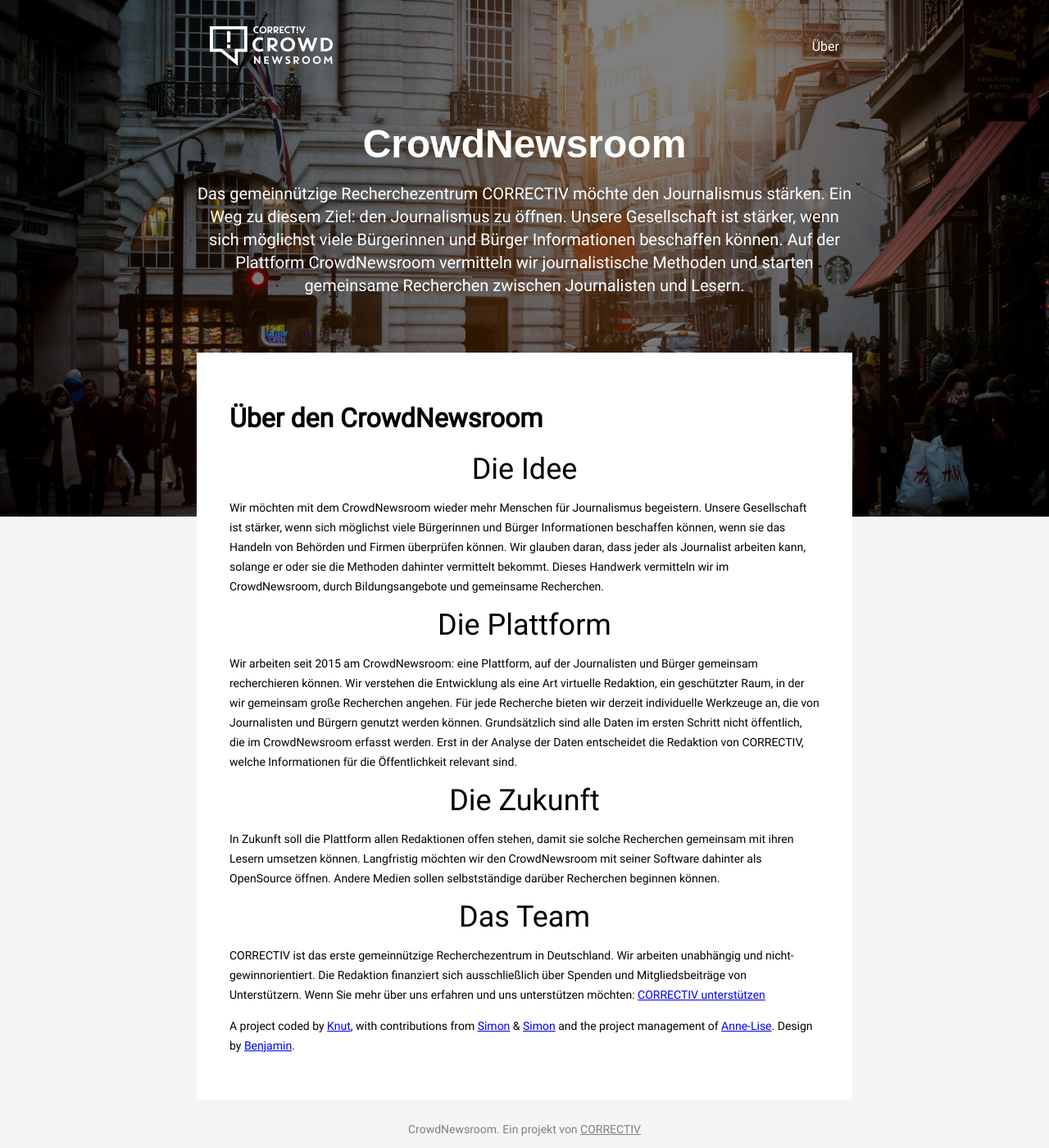
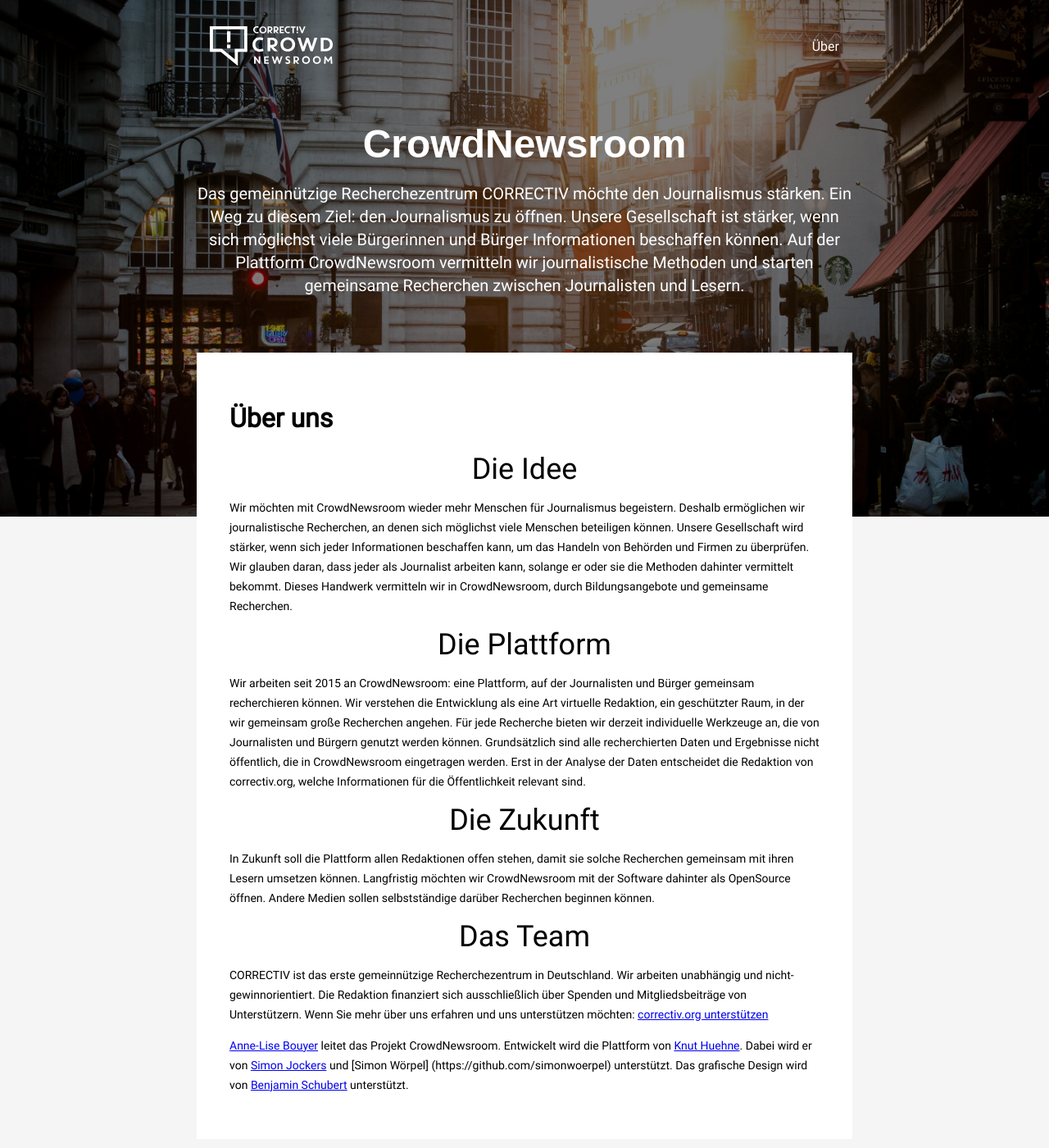
Before and after one commit to correctiv/cnr-landingpage, a Jekyll site: the page built from _pages/ueber.md, in a window 1280 px wide and 1400 px high. Shown: the whole window at 82% size. Built offline with Jekyll 4.4.1, drawn with Linux system fonts in a browser that asks for light colours.

Commit message:
ueber texts updated

```diff
--- a/_pages/ueber.md
+++ b/_pages/ueber.md
@@ -3,19 +3,19 @@
 title: Über
 permalink: /ueber
 ---
-# Über den CrowdNewsroom
+# Über uns
 
 ## Die Idee
-Wir möchten mit dem CrowdNewsroom wieder mehr Menschen für Journalismus begeistern. Unsere Gesellschaft ist stärker, wenn sich möglichst viele Bürgerinnen und Bürger Informationen beschaffen können, wenn sie das Handeln von Behörden und Firmen überprüfen können. Wir glauben daran, dass jeder als Journalist arbeiten kann, solange er oder sie die Methoden dahinter vermittelt bekommt. Dieses Handwerk vermitteln wir im CrowdNewsroom, durch Bildungsangebote und gemeinsame Recherchen.
+Wir möchten mit CrowdNewsroom wieder mehr Menschen für Journalismus begeistern. Deshalb ermöglichen wir journalistische Recherchen, an denen sich möglichst viele Menschen beteiligen können. Unsere Gesellschaft wird stärker, wenn sich jeder Informationen beschaffen kann, um das Handeln von Behörden und Firmen zu überprüfen. Wir glauben daran, dass jeder als Journalist arbeiten kann, solange er oder sie die Methoden dahinter vermittelt bekommt. Dieses Handwerk vermitteln wir in CrowdNewsroom, durch Bildungsangebote und gemeinsame Recherchen.
 
 ## Die Plattform
-Wir arbeiten seit 2015 am CrowdNewsroom: eine Plattform, auf der Journalisten und Bürger gemeinsam recherchieren können. Wir verstehen die Entwicklung als eine Art virtuelle Redaktion, ein geschützter Raum, in der wir gemeinsam große Recherchen angehen. Für jede Recherche bieten wir derzeit individuelle Werkzeuge an, die von Journalisten und Bürgern genutzt werden können. Grundsätzlich sind alle Daten im ersten Schritt nicht öffentlich, die im CrowdNewsroom erfasst werden. Erst in der Analyse der Daten entscheidet die Redaktion von CORRECTIV, welche Informationen für die Öffentlichkeit relevant sind.
+Wir arbeiten seit 2015 an CrowdNewsroom: eine Plattform, auf der Journalisten und Bürger gemeinsam recherchieren können. Wir verstehen die Entwicklung als eine Art virtuelle Redaktion, ein geschützter Raum, in der wir gemeinsam große Recherchen angehen. Für jede Recherche bieten wir derzeit individuelle Werkzeuge an, die von Journalisten und Bürgern genutzt werden können. Grundsätzlich sind alle recherchierten Daten und Ergebnisse nicht öffentlich, die in CrowdNewsroom eingetragen werden. Erst in der Analyse der Daten entscheidet die Redaktion von correctiv.org, welche Informationen für die Öffentlichkeit relevant sind.
 
 ## Die Zukunft
-In Zukunft soll die Plattform allen Redaktionen offen stehen, damit sie solche Recherchen gemeinsam mit ihren Lesern umsetzen können. Langfristig möchten wir den CrowdNewsroom mit seiner Software dahinter als OpenSource öffnen. Andere Medien sollen selbstständige darüber Recherchen beginnen können.
+In Zukunft soll die Plattform allen Redaktionen offen stehen, damit sie solche Recherchen gemeinsam mit ihren Lesern umsetzen können. Langfristig möchten wir CrowdNewsroom mit der Software dahinter als OpenSource öffnen. Andere Medien sollen selbstständige darüber Recherchen beginnen können.
 
 ## Das Team
 
-CORRECTIV ist das erste gemeinnützige Recherchezentrum in Deutschland. Wir arbeiten unabhängig und nicht-gewinnorientiert. Die Redaktion finanziert sich ausschließlich über Spenden und Mitgliedsbeiträge von Unterstützern. Wenn Sie mehr über uns erfahren und uns unterstützen möchten: [CORRECTIV unterstützen](http://correctiv.org/unterstuetzen)
+CORRECTIV ist das erste gemeinnützige Recherchezentrum in Deutschland. Wir arbeiten unabhängig und nicht-gewinnorientiert. Die Redaktion finanziert sich ausschließlich über Spenden und Mitgliedsbeiträge von Unterstützern. Wenn Sie mehr über uns erfahren und uns unterstützen möchten: [correctiv.org unterstützen](http://correctiv.org/unterstuetzen)
 
-A project coded by [Knut](https://github.com/k-nut), with contributions from [Simon](https://github.com/simonwoerpel) & [Simon](https://github.com/sjockers) and the project management of [Anne-Lise](https://github.com/annelisebouyer). Design by [Benjamin](https://github.com/benjamin-schubert).
+[Anne-Lise Bouyer](https://github.com/annelisebouyer) leitet das Projekt CrowdNewsroom. Entwickelt wird die Plattform von [Knut Huehne](https://github.com/k-nut). Dabei wird er von [Simon Jockers](https://github.com/sjockers) und [Simon Wörpel] (https://github.com/simonwoerpel) unterstützt. Das grafische Design wird von [Benjamin Schubert](https://github.com/benjamin-schubert) unterstützt.
```
